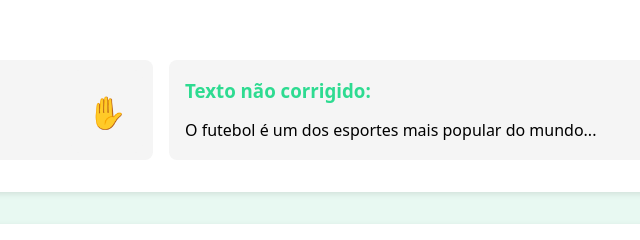
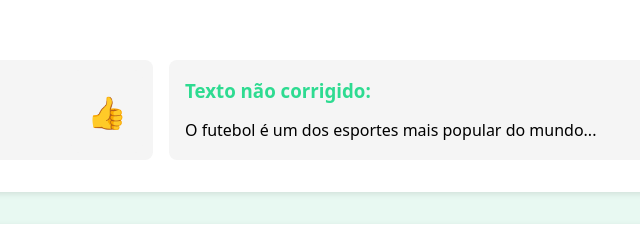
Before and after one commit to ragavabe/Pi-Grupo5, a website: page index.html in a window 1280 px wide. Shown: the part 1784-2024 px from the top of the page, 479-1119 px from the left. Drawn offline with Linux system fonts and the light colour scheme.

Commit message:
Update index.html
mudar o emogi

```diff
--- a/index.html
+++ b/index.html
@@ -175,7 +175,7 @@
 
       <p>O futebol é um dos esportes mais populares do mundo...</p>
 
-      <div class="icone">✋</div>
+      <div class="icone">👍</div>
 
     </div>
 
```
